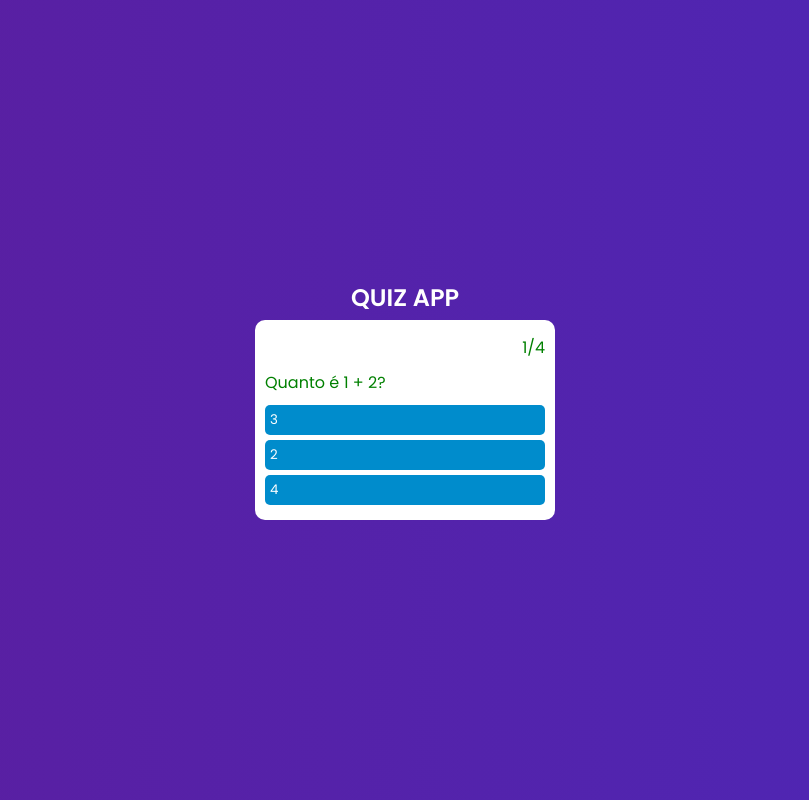
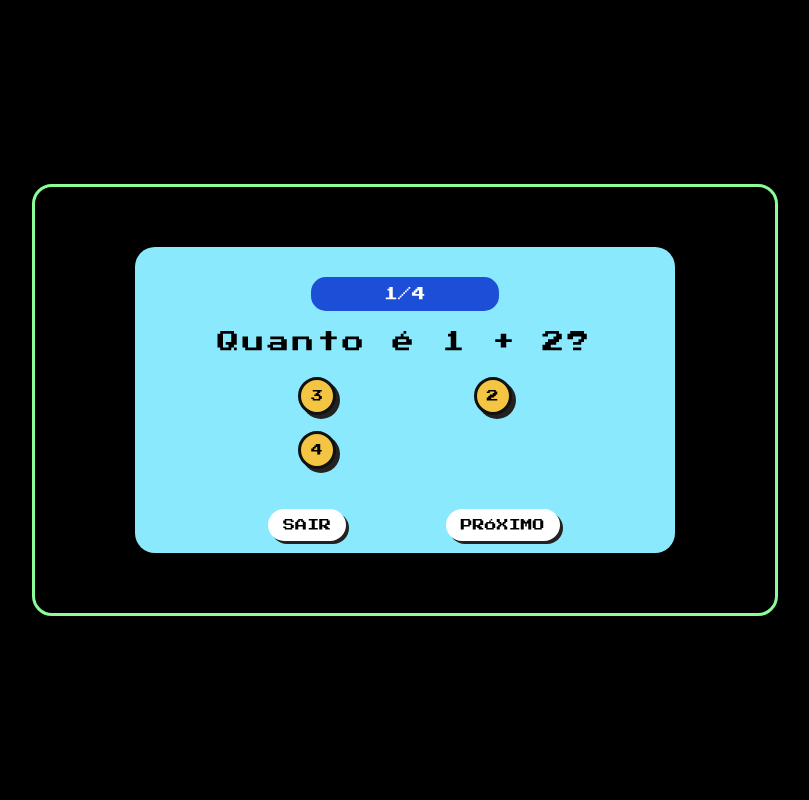
Before and after one commit to MattSouzaDev/Quiz-sistem, a plain HTML site: page main.html in a window 1280 px wide. Shown: the whole page, without its empty margins (235-1044 px from the left). Drawn offline with Linux system fonts and the light colour scheme.

Commit message:
A new Branch add as Quiz-sistem-test

```diff
--- a/main.html
+++ b/main.html
@@ -1,28 +1,39 @@
 <!DOCTYPE html>
-<html lang="en">
+<html lang="">
 <head>
-  <meta charset="UTF-8">
-  <meta http-equiv="X-UA-Compatible" content="IE=edge">
-  <meta name="viewport" content="width=device-width, initial-scale=1.0">
-  <title>Document</title>
+    <meta charset="UTF-8">
+    <meta name="viewport" content="width=device-width, initial-scale=1.0">
 
-  <link rel="stylesheet" href="style.css">
+    <title>Quiz Game</title>
+    <link rel="stylesheet" href="style.css">
+    <link href="https://fonts.googleapis.com/css2?family=Press+Start+2P&display=swap" rel="stylesheet">
 </head>
 <body>
 
-  <h2>QUIZ APP</h2>
-  <main>
-    <div class="content">
-      <span class="spnQtd"></span>
-      <span class="questoes"></span>
-      <div class="answers"></div>
+    <main class="wrap-container">
+    <div class="container">
+        <div class="score"></div>
+        <div class="question"></div>
+        <div class="option"></div>
+
+        <div class="navigation">
+            <button class="nav-btn" id="exitBtn">SAIR</button>
+            <button class="nav-btn" id="nextBtn">PRÓXIMO</button>
+        </div>
     </div>
-    <div class="finish">
-      <span></span>
-      <button>Reiniciar</button>
+
+    <!-- Modal -->
+    <div class="modal" id="exitModal">
+        <div class="modal-content">
+            <p>Você deseja realmente sair?</p>
+            <div class="modal-buttons">
+                <button class="modal-btn" id="yesBtn">Sim</button>
+                <button class="modal-btn" id="noBtn">Não</button>
+            </div>
+        </div>
     </div>
-  </main>
 
-  <script src="script.js" type="module"></script>
+    <!-- Import script with type="module" -->
+    <script type="module" src="script.js"></script>
 </body>
 </html>
--- a/script.js
+++ b/script.js
@@ -1,27 +1,44 @@
-const question = document.querySelector(".questoes");
-const answers = document.querySelector(".answers");
-const spnQtd = document.querySelector(".spnQtd");
-const textFinish = document.querySelector(".finish span");
-const content = document.querySelector(".content");
-const contentFinish = document.querySelector(".finish");
-const btnRestart = document.querySelector(".finish button");
+import questions from "./questoes.js";
 
-import questions from "./questoes.js";
+const questoes = document.querySelector(".question");
+const option = document.querySelector(".option");
+const nota = document.querySelector(".score");
+const content = document.querySelector(".container");
+const exitBtn = document.getElementById("exitBtn");
+const exitModal = document.getElementById("exitModal");
+const noBtn = document.getElementById("noBtn");
+const yesBtn = document.getElementById("yesBtn");
+const nextBtn = document.getElementById("nextBtn");
+const textFinish = document.querySelector(".textFinish");
+const contentFinish = document.querySelector(".contentFinish");
 
 let currentIndex = 0;
 let questionsCorrect = 0;
 
-btnRestart.addEventListener("click", () => {
-  content.style.display = "flex";
-  contentFinish.style.display = "none";
+loadQuestion();
 
-  currentIndex = 0;
-  questionsCorrect = 0;
-  loadQuestion();
+// Show modal when "SAIR" is clicked
+exitBtn.addEventListener("click", () => {
+  exitModal.style.display = "flex";
 });
 
+// Hide modal when "Não" is clicked
+noBtn.addEventListener("click", () => {
+  exitModal.style.display = "none";
+});
+
+// Redirect when "Sim" is clicked
+yesBtn.addEventListener("click", () => {
+  alert("Saindo do quiz!");
+  window.location.href = "index.html"; // Example redirect
+});
+
+// Add event listener for "PRÓXIMO" button
+nextBtn.addEventListener("click", nextQuestion);
+
 function nextQuestion(e) {
-  if (e.target.getAttribute("data-correct") === "true") {
+  const selectedOption = e.target;
+  if (selectedOption.getAttribute("data-correct") === "true") {
     questionsCorrect++;
   }
 
@@ -34,33 +51,27 @@ function nextQuestion(e) {
 }
 
 function finish() {
-  textFinish.innerHTML = `você acertou ${questionsCorrect} de ${questions.length}`;
+  textFinish.innerHTML = `Você acertou ${questionsCorrect} de ${questions.length}`;
   content.style.display = "none";
   contentFinish.style.display = "flex";
 }
 
 function loadQuestion() {
-  const p = document.createElement('p')
-  spnQtd.innerHTML = `${currentIndex + 1}/${questions.length}`;
-  let item = questions[currentIndex];
-  answers.innerHTML = "";
-  console.log(question.innerHTML = item.question)
+  questoes.innerHTML = "";
+  option.innerHTML = "";
 
-  item.answers.forEach((answer) => {
+  const currentQuestion = questions[currentIndex];
+  questoes.innerHTML = currentQuestion.question;
+  nota.innerHTML = `${currentIndex + 1}/${questions.length}`;
+
+  currentQuestion.answers.forEach((answer) => {
     const div = document.createElement("div");
+    div.innerHTML = `<button class= "options" data-correct = "${answer.correct}"> ${answer.option} </button>`
+    div.setAttribute("data-correct", answer.correct);
+    div.addEventListener("click", nextQuestion);
 
-    div.innerHTML = `
-    <button class="answer" data-correct="${answer.correct}">
-      ${answer.option}
-    </button>
-    `;
-
-    answers.appendChild(div);
-  });
-
-  document.querySelectorAll(".answer").forEach((item) => {
-    item.addEventListener("click", nextQuestion);
+    option.appendChild(div);
   });
 }
 
-loadQuestion();
+loadQuestion()
--- a/style.css
+++ b/style.css
@@ -1,98 +1,151 @@
-@import url('https://fonts.googleapis.com/css2?family=Poppins:wght@400;500;600&display=swap');
-
+/* Apply global font styling */
 * {
-  margin: 0;
-  padding: 0;
+  margin: 0 auto;
   box-sizing: border-box;
-  font-family: 'poppins', sans-serif;
+  font-family: 'Press Start 2P', cursive; /* Pixel-style font */
 }
 
 body {
+  background-color: #000;
+  display: flex;
+  justify-content: center;
+  align-items: center;
   height: 100vh;
-  display: flex;
-  align-items: center;
-  justify-content: center;
-  flex-direction: column;
-  gap: 5px;
-  background: linear-gradient(90deg, rgba(91,30,159,1) 0%, rgba(77,39,182,1) 100%);
+  margin: 0;
 }
 
-body h2 {
-  color: white;
+.wrap-container {
+  border: 3px solid #8bfd98;
+  padding: 60px 100px 60px 100px;
+  border-radius: 20px;
 }
 
-main {
-  background-color: white;
-  padding: 10px;
-  border-radius: 10px;
-  width: 100%;
-  max-width: 300px;
-  min-height: 200px;
-  display: flex;
-  align-items: center;
-  justify-content: center;
+.container {
+  background-color: #8be9fd; /* Light teal color for background */
+  border: none;
+  border-radius: 20px;
+  padding: 30px 82px 12px 82px;
 }
 
-.content {
-  display: flex;
-  flex-direction: column;
-  width: 100%;
-  gap: 10px;
+.score {
+  color: #fff;
+  text-align: center;
+  width: 50%;
+  background-color: #1d4ed8; /* Dark blue background for score */
+  padding: 10px 20px;
+  border-radius: 15px;
+  margin-bottom: 20px;
+  font-size: 14px;
 }
 
-.spnQtd {
-  text-align: end;
+.question {
+  font-size: 22px;
+  margin-bottom: 24px;
+  letter-spacing: 3px;
 }
 
-.answers {
-  display: flex;
-  flex-direction: column;
-  gap: 5px;
+.option {
+  display: grid;
+  grid-template-columns: 1fr 1fr;
+  gap: 16px;
+  margin: 20px;
 }
 
-button {
-  width: 100%;
-  text-align: start;
-  padding: 5px;
-  border: none;
-  border-radius: 5px;
-  cursor: pointer;
-  background-color: #008CCC;
-  color: white;
+.options {
+background-color: #F4C542;
+border: 3px solid #111;
+padding: 10px;
+font-size: 12px;
+cursor: pointer;
+border-radius: 30px;
+box-shadow: 4px 4px 0 #222;
+transition: all 0.2s ease;
 }
 
-.finish {
-  display: none;
-  flex-direction: column;
-  gap: 10px;
+.options:hover {
+background-color: #E2B136;  /* Slightly darker yellow */
+box-shadow: 2px 2px 0 #111; /* Reduce shadow for pressed effect */
 }
 
-.finish button {
-  text-align: center;
+.options:active {
+box-shadow: none;           /* Remove shadow on press */
+background-color: #D2A62B;  /* Darker yellow on press */
 }
 
-label,
-textarea {
-  font-size: 0.8rem;
-  letter-spacing: 1px;
-  justify-content:  space-around;
+.navigation {
+  display: grid;
+  grid-template-columns: 1fr 1fr;
+  gap: 16px;
 }
 
-textarea {
-  padding: 10px;
-  max-width: 100%;
-  line-height: 1.5;
-  border-radius: 5px;
-  border: 1px solid #ccc;
-  box-shadow: 1px 1px 1px #999;
-}
-.scoreTable{/*table do score, tela inicial*/
-  background-color: rgb(16, 15, 15);
-  margin-top: auto;
-  justify-content: center;
- white-space: 200px;
+.nav-btn {
+background-color: white;
+padding: 10px 15px;
+margin-top: 20px;
+font-size: 12px;
+cursor: pointer;
+border: none;
+border-radius: 20px;
+box-shadow: 3px 3px 0 #222; /* Pixelated 3D shadow */
+transition: all 0.2s ease;
 }
 
-main{
-  color: green;
+.nav-btn:hover {
+background-color: #ddd;
+box-shadow: 2px 2px 0 #111;
 }
+
+.nav-btn:active {
+box-shadow: none;
+}
+
+/* Keep the existing styles for the quiz */
+
+.modal {
+display: none; /* Hidden by default */
+position: fixed;
+top: 0;
+left: 0;
+width: 100%;
+height: 100%;
+background-color: rgba(0, 0, 0, 0.7);
+justify-content: center;
+align-items: center;
+}
+
+.modal-content {
+background-color: #fff;
+padding: 20px;
+border-radius: 10px;
+text-align: center;
+width: 300px;
+}
+
+.modal p {
+font-size: 12px;
+margin-bottom: 20px;
+}
+
+.modal-buttons {
+display: flex;
+justify-content: space-evenly;
+}
+
+.modal-btn {
+padding: 10px 20px;
+border: none;
+border-radius: 20px;
+cursor: pointer;
+}
+
+#yesBtn {
+background-color: #FF5C5C;
+}
+
+#noBtn {
+background-color: #00FF00;
+}
+
+.modal-btn:hover {
+opacity: 0.8;
+}
```
Also changed, not shown: index.html (+7 -2 lines).
